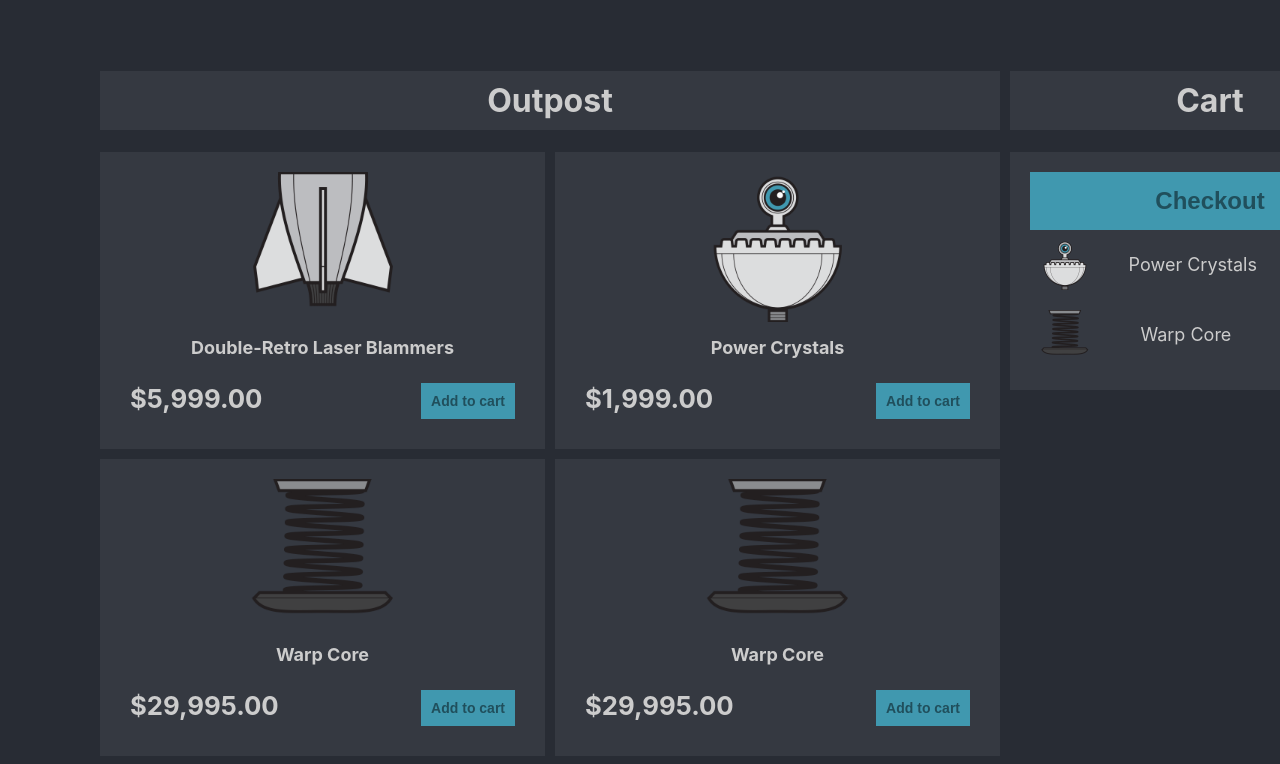
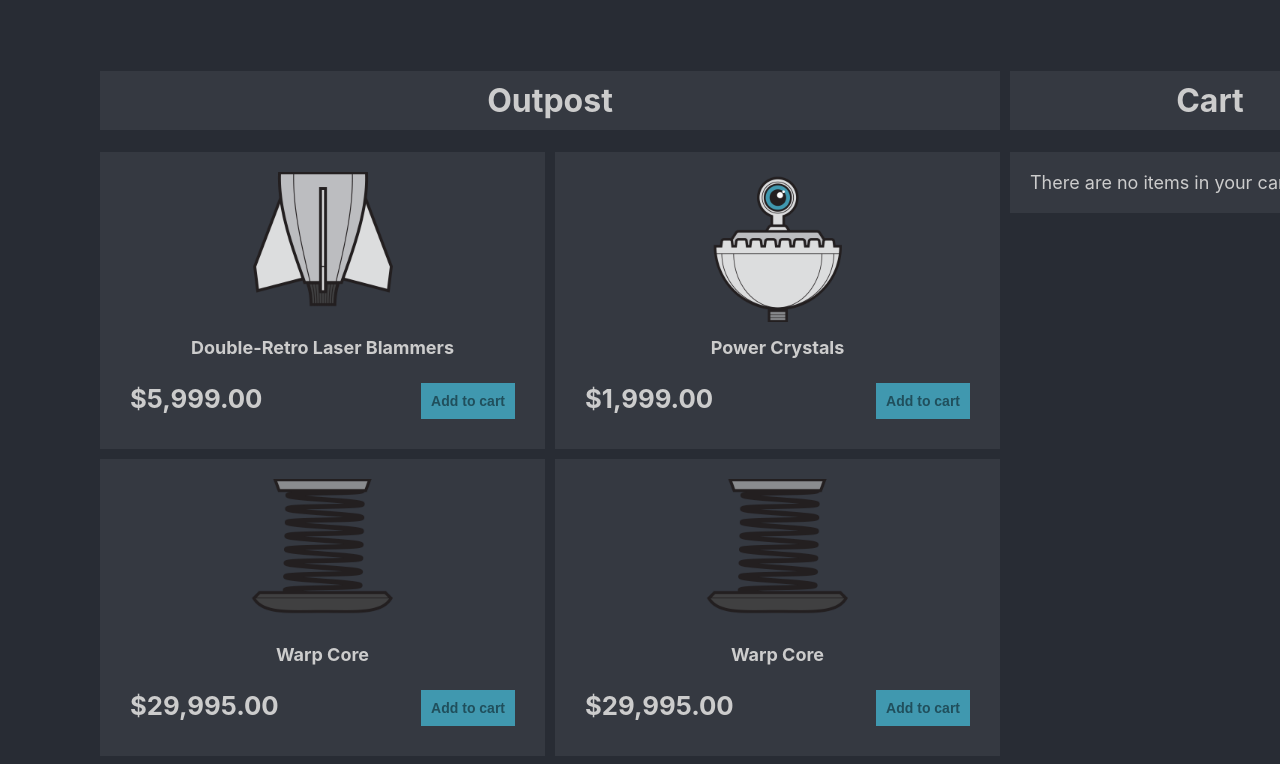
Before and after one commit to jmcooper/cosmic-traders, a React (Create React App) app: page /outpost in a window 1280 px wide. Shown: the top 764 px of the page. Built offline with nearby package versions, Linux system fonts and the light colour scheme.

Commit message:
Start wiring up add to cart button

```diff
--- a/src/Outpost.js
+++ b/src/Outpost.js
@@ -1,7 +1,8 @@
-import React from 'react'
+import React, { useState } from 'react'
 import ProductList from './products/ProductList'
 import styles from './Outpost.module.css'
 import Cart from './checkout/Cart'
+
 
 let products = [
   {
@@ -36,18 +37,20 @@ let products = [
   },
 ]
 
-let cart = [
-  products[1],
-  products[2]
-]
+function Outpost() {
+  const [cart, setCart] = useState([]);
 
+  let handleAddToCart = (product) => {
+    cart.push(product)
+    console.log(cart)
+    setCart(cart)
+  }
 
-function Outpost() {
   return (
     <React.Fragment>
       <div className={styles.mainLeft}>
         <h1 className="section-header">Outpost</h1>
-        <ProductList products={products}/>
+        <ProductList products={products} onAddToCart={handleAddToCart}/>
       </div>
       <div className={styles.rightSidebar}>
         <h1 className="section-header">Cart</h1>
--- a/src/checkout/Cart.js
+++ b/src/checkout/Cart.js
@@ -13,12 +13,15 @@ const renderCartItem = (product, i) => {
 }
 
 function Cart(props) {
+  console.log('render', props)
   return (
     <div className={styles.cart}>
-      <button className={`button ${styles.checkoutButton}`}>Checkout</button>
       { props.cart.length === 0
         ? <span>There are no items in your cart</span>
-        : <ul> { props.cart.map((product, i) => renderCartItem(product, i)) }</ul> }
+        : <React.Fragment>
+            <button className={`button ${styles.checkoutButton}`}>Checkout</button>
+            <ul> { props.cart.map((product, i) => renderCartItem(product, i)) }</ul>
+            </React.Fragment> }
     </div>
   )
 }
--- a/src/products/Product.js
+++ b/src/products/Product.js
@@ -9,7 +9,7 @@ function Product(props) {
       <h2 className={styles.title}>{props.product.name}</h2>
       <div className={styles.priceLine}>
         <h3 className={styles.price}>{toCurrencyFormat(props.product.price)}</h3>
-        <button className="button">Add to cart</button>
+        <button className="button" onClick={() => props.onAddToCart(props.product) }>Add to cart</button>
       </div>
     </li>
   )
--- a/src/products/ProductList.js
+++ b/src/products/ProductList.js
@@ -6,7 +6,9 @@ function ProductList(props) {
   return (
     <ul className={styles.products}>
       {
-        props.products.map((productToRender, i) => <Product product={productToRender} key={i}/>)
+        props.products.map((productToRender, i) => {
+          return <Product product={productToRender} onAddToCart={props.onAddToCart} key={i}/>
+        })
       }
     </ul>
 
```
